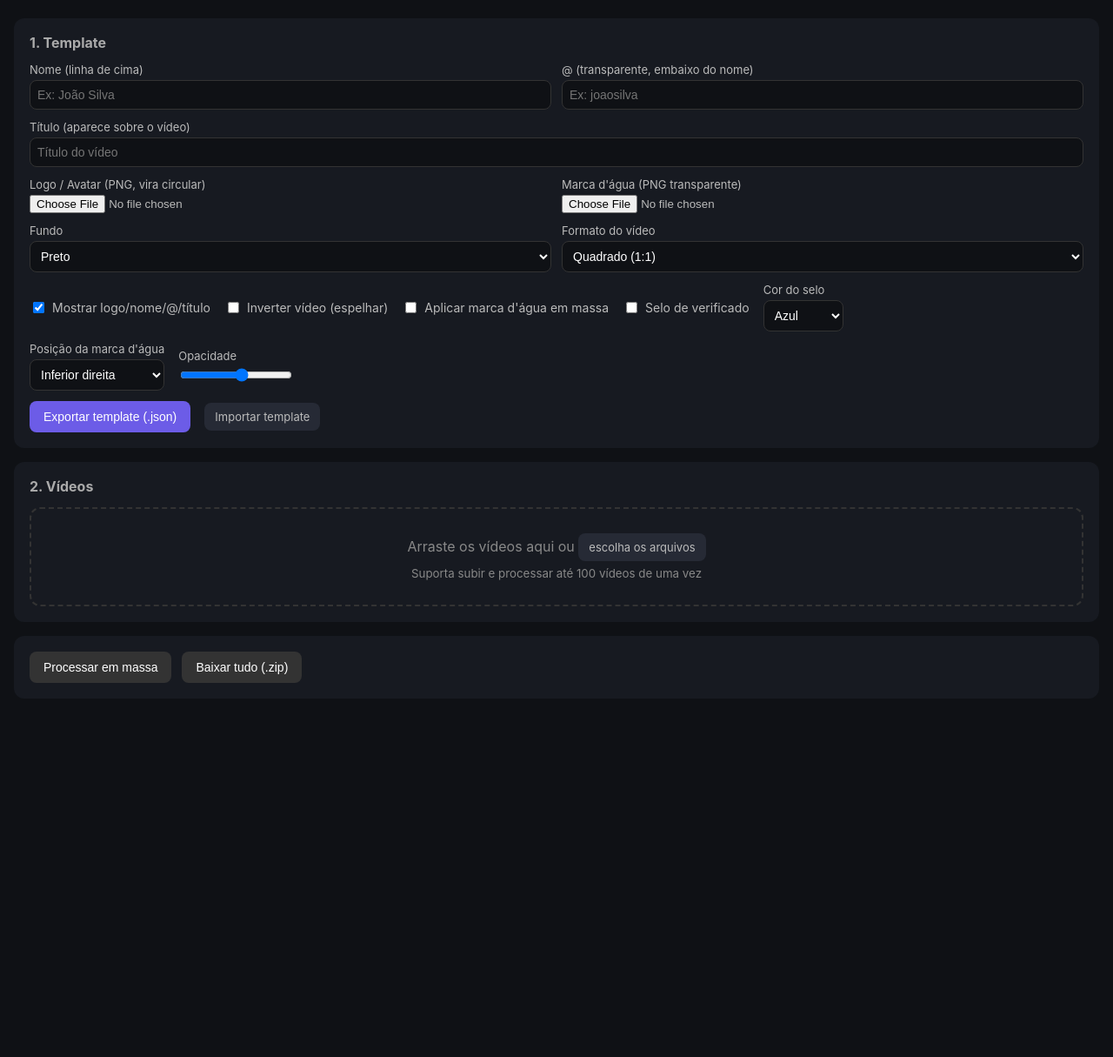
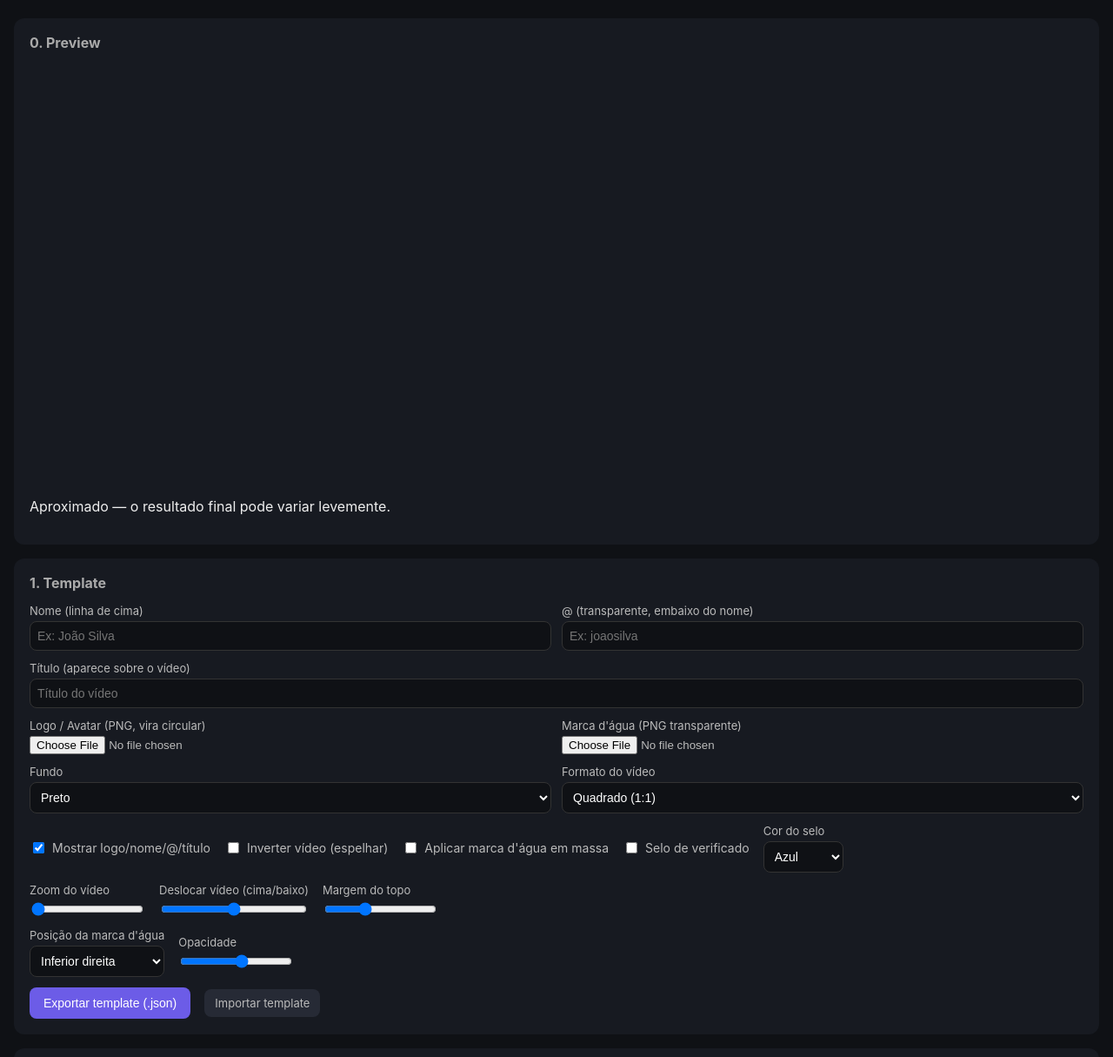
Before and after one commit to Vesika12345/escalax, a website: page public/index.html in a window 1280 px wide. Shown: the part 85-1300 px from the top of the page at 87% size. Before the commit the page ends 948 px from the top, so only its background shows below. Drawn offline with Linux system fonts and the light colour scheme.

Commit message:
Update index.html

```diff
--- a/public/index.html
+++ b/public/index.html
@@ -13,6 +13,15 @@
   </header>
 
   <main>
+    <section class="card">
+      <h2>0. Preview</h2>
+      <div class="preview-wrap">
+        <canvas id="previewCanvas" width="270" height="480"></canvas>
+        <video id="previewVideo" muted loop playsinline style="position:absolute;width:1px;height:1px;opacity:0;pointer-events:none;"></video>
+      </div>
+      <p class="hint">Aproximado — o resultado final pode variar levemente.</p>
+    </section>
+
     <section class="card">
       <h2>1. Template</h2>
       <div class="grid">
@@ -61,6 +70,17 @@
         </label>
       </div>
       <div class="row">
+        <label>Zoom do vídeo
+          <input id="zoomScale" type="range" min="1" max="1.8" step="0.02" value="1" />
+        </label>
+        <label>Deslocar vídeo (cima/baixo)
+          <input id="centerOffsetY" type="range" min="-300" max="300" step="5" value="0" />
+        </label>
+        <label>Margem do topo
+          <input id="topMargin" type="range" min="60" max="260" step="5" value="130" />
+        </label>
+      </div>
+      <div class="row">
         <label>Posição da marca d'água
           <select id="wmPosition">
             <option value="bottom-right">Inferior direita</option>
```
